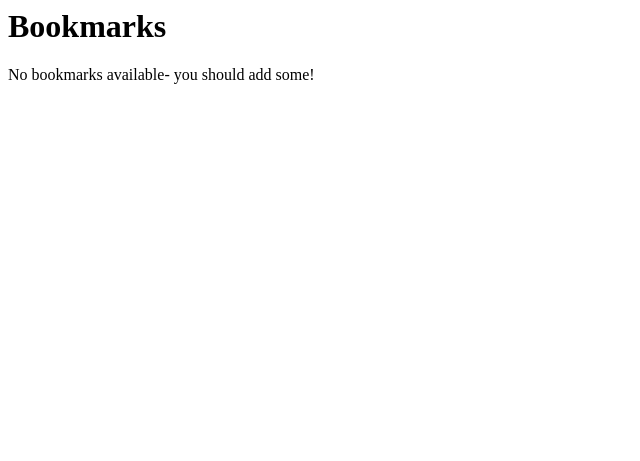
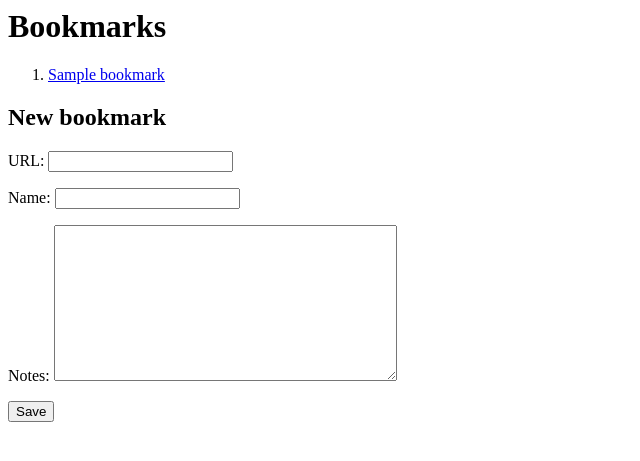
Before and after one commit to Capril1042/djorg, a Django app: template bookmarks/templates/bookmarks/index.html in a window 1280 px wide. Shown: the top 461 px of the page, without its empty margins (0-640 px from the left). Run offline with Django 3.2, Linux system fonts and the light colour scheme; the template is opened without the code that fills it: values that come from a table or form of the project are taken from there, others are empty; tables that the repository leaves empty hold one stand-in row (values such as "Sample post"); parts of the project's set-up code (start-up, migrations or seed data) failed here and were passed over.

Commit message:
unstlyed Bookmark form

```diff
--- /dev/null
+++ b/bookmarks/forms.py
@@ -0,0 +1,9 @@
+from django import forms
+from . models import Bookmark
+
+class BookmarkForm(forms.ModelForm):
+    """form to create bookmarks"""
+
+    class Meta:
+        model = Bookmark
+        fields= ('url', 'name', 'notes')
--- a/bookmarks/templates/bookmarks/index.html
+++ b/bookmarks/templates/bookmarks/index.html
@@ -1,10 +1,17 @@
 <h1> Bookmarks</h1>
-{% if bokmarks %}
+{% if bookmarks %}
 <ol>
 {% for bookmark in bookmarks %}
-<li> <a href="{{bookmark.url}}"> {{bookmark.name}}</a></li>
+<li> <a href="{{ bookmark.url }}"> {{bookmark.name}}</a></li>
 {% endfor %}
 </ol>
 {% else %}
-<p> No bookmarks available- you should add some!</p?
+<p> No bookmarks available- you should add some!</p>
 {% endif %}
+
+<h2> New bookmark </h2>
+<form method="POST" class="bookmark-form">
+    {% csrf_token %}
+    {{ form.as_p }}
+    <button type="submit" class= "save btn btn-deault"> Save</button>
+</form>
--- a/djorg/urls.py
+++ b/djorg/urls.py
@@ -17,6 +17,6 @@ from django.contrib import admin
 from django.urls import  include, path
 
 urlpatterns = [
-    path('bookmarks/', include('bookmarks.url')),
+    path('bookmarks/', include('bookmarks.urls')),
     path('admin/', admin.site.urls),
 ]
```
Also changed, not shown: bookmarks/views.py (+8 -1 lines), bookmarks/migrations/0001_initial.py (added).
